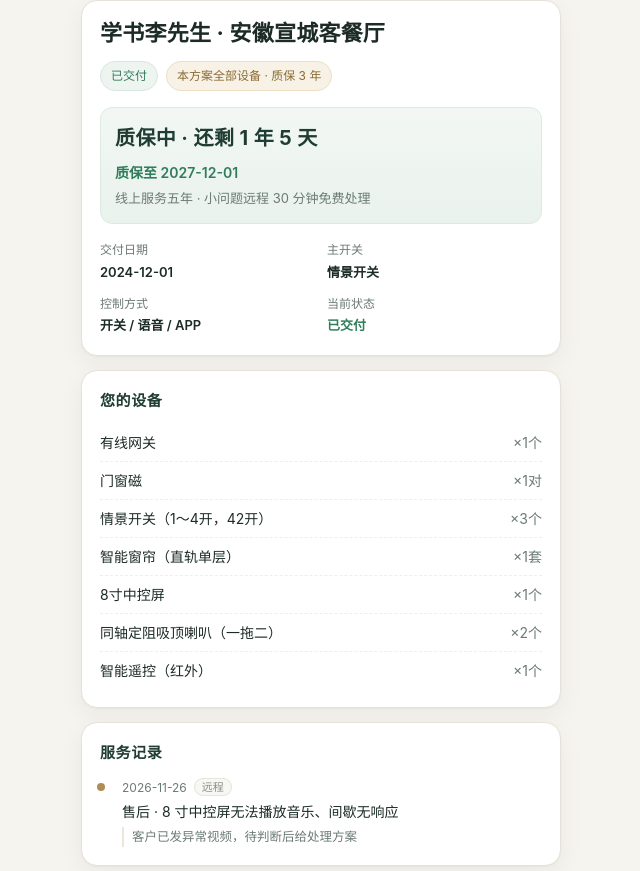
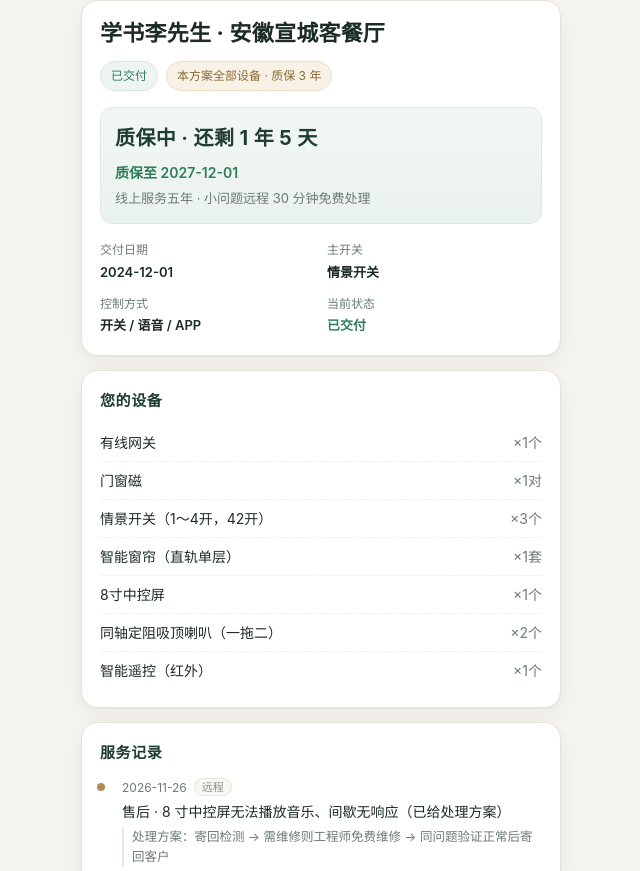
Before and after one commit to ican-yang/customer-cards, a plain HTML site: page c/IDB241122.html in a window 1280 px wide. Shown: the part 60-931 px from the top of the page, without its empty margins (319-959 px from the left). Drawn offline with Linux system fonts and the light colour scheme.

Commit message:
feat: update IDB241122.html

```diff
--- a/c/IDB241122.html
+++ b/c/IDB241122.html
@@ -125,7 +125,7 @@
 
   <div class="card"><h2>您的设备</h2><ul class="items"><li><span>有线网关</span><span class="q">×1个</span></li><li><span>门窗磁</span><span class="q">×1对</span></li><li><span>情景开关（1～4开，42开）</span><span class="q">×3个</span></li><li><span>智能窗帘（直轨单层）</span><span class="q">×1套</span></li><li><span>8寸中控屏</span><span class="q">×1个</span></li><li><span>同轴定阻吸顶喇叭（一拖二）</span><span class="q">×2个</span></li><li><span>智能遥控（红外）</span><span class="q">×1个</span></li></ul></div>
 
-  <div class="card"><div class="h2row"><h2>服务记录</h2></div><ul class="timeline"><li><div class="t">2026-11-26<span class="way remote">远程</span></div><div class="d">售后 · 8 寸中控屏无法播放音乐、间歇无响应</div><div class="note-d">客户已发异常视频，待判断后给处理方案</div></li></ul></div>
+  <div class="card"><div class="h2row"><h2>服务记录</h2></div><ul class="timeline"><li><div class="t">2026-11-26<span class="way remote">远程</span></div><div class="d">售后 · 8 寸中控屏无法播放音乐、间歇无响应（已给处理方案）</div><div class="note-d">处理方案：寄回检测 → 需维修则工程师免费维修 → 同问题验证正常后寄回客户</div></li></ul></div>
 
   <div class="card"><h2>服务承诺</h2><div class="promise">
     <div>小问题远程 30 分钟内免费处理，不用上门</div>
```
